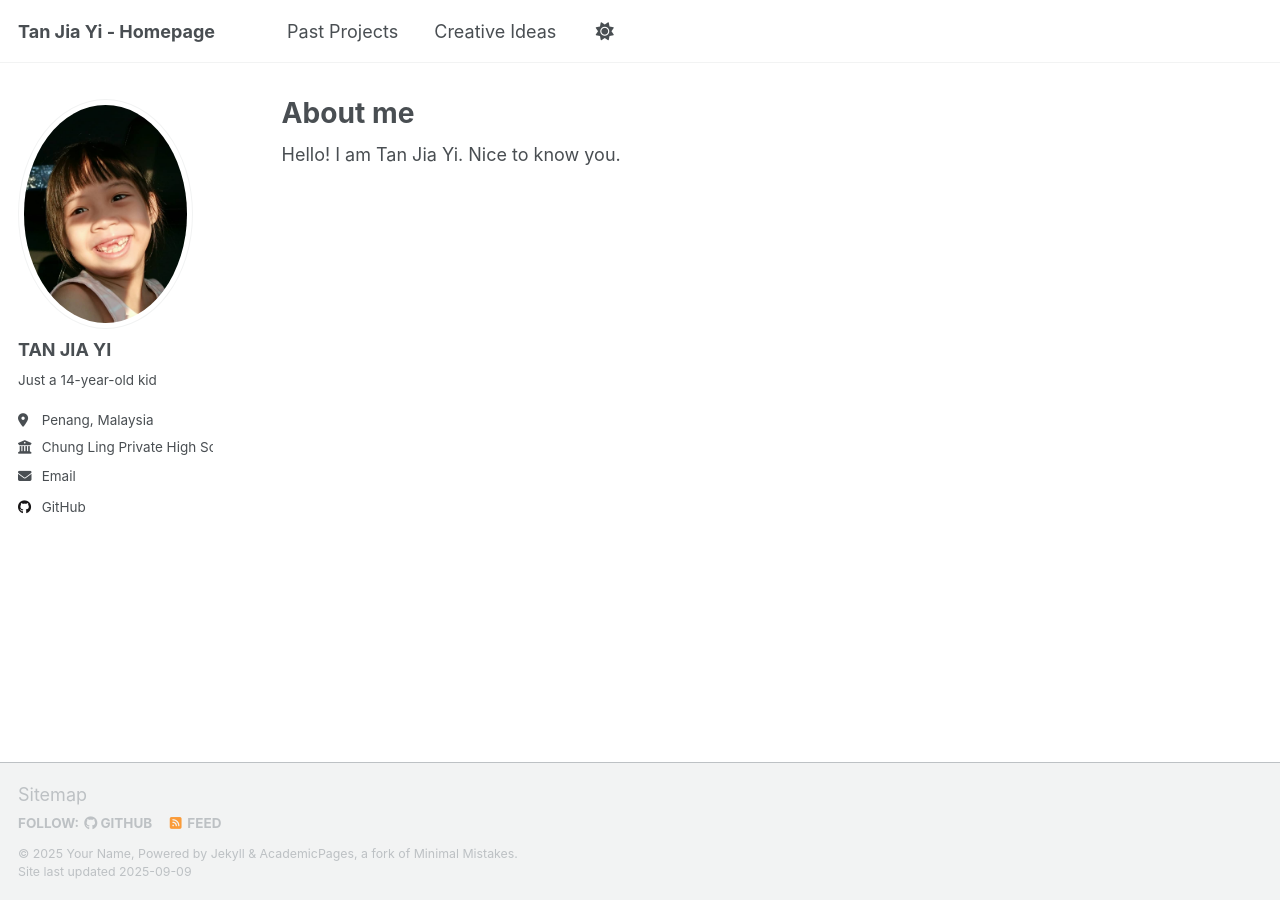
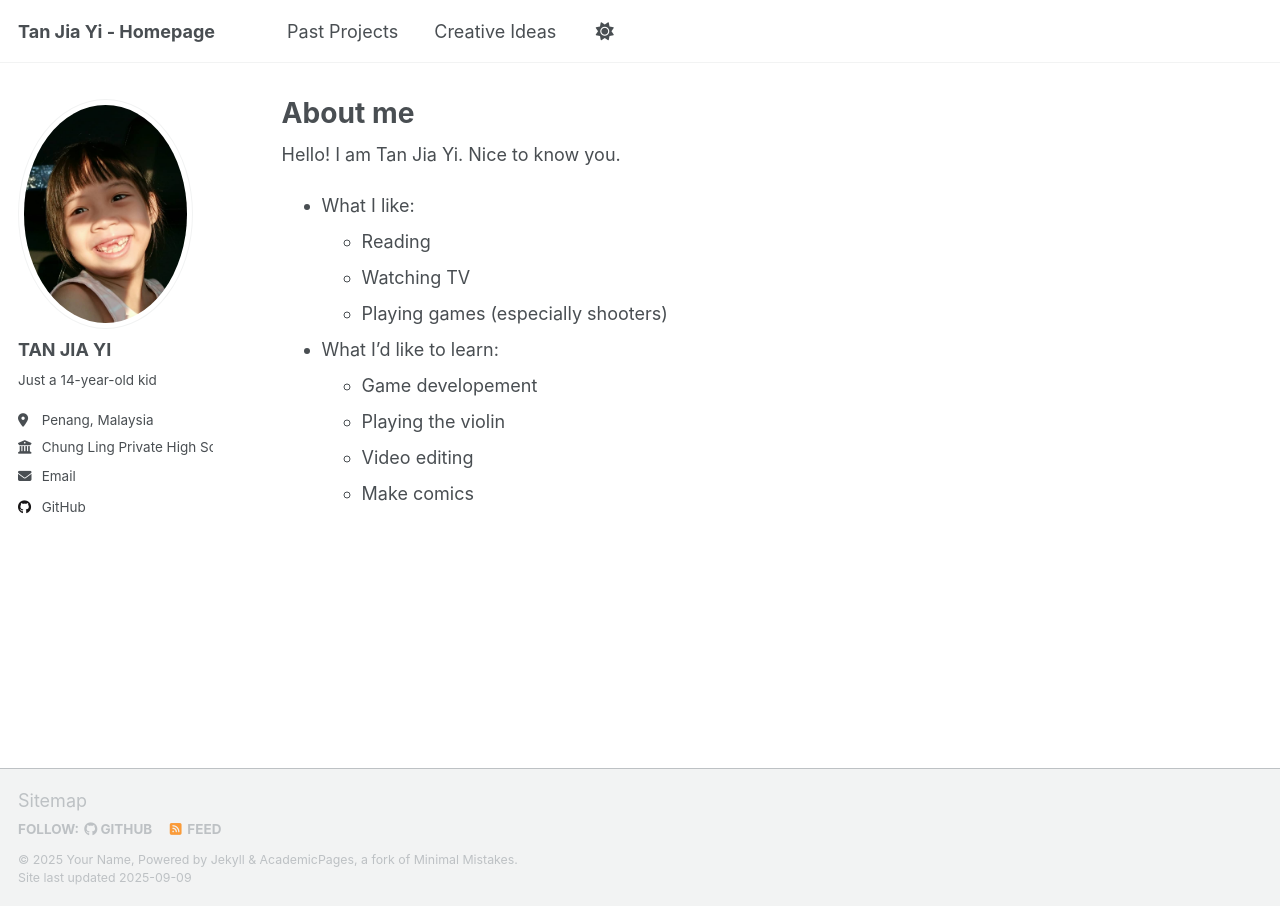
Before and after one commit to TJ2011/TJ2011.github.io, a Jekyll site: the page built from _pages/about.md, in a window 1280 px wide. Built offline with Jekyll 4.4.1, drawn with Linux system fonts in a browser that asks for light colours; a script that is not in the unit is left out.

Commit message:
update16

```diff
--- a/_pages/about.md
+++ b/_pages/about.md
@@ -5,3 +5,14 @@ author_profile: true
 ---
 
 Hello! I am Tan Jia Yi. Nice to know you.
+
+* What I like:
+  * Reading
+  * Watching TV
+  * Playing games (especially shooters)
+
+* What I'd like to learn:
+  * Game developement
+  * Playing the violin
+  * Video editing
+  * Make comics
```
Also changed, not shown: _pages/pastprojects.md (+1 -1 lines).
